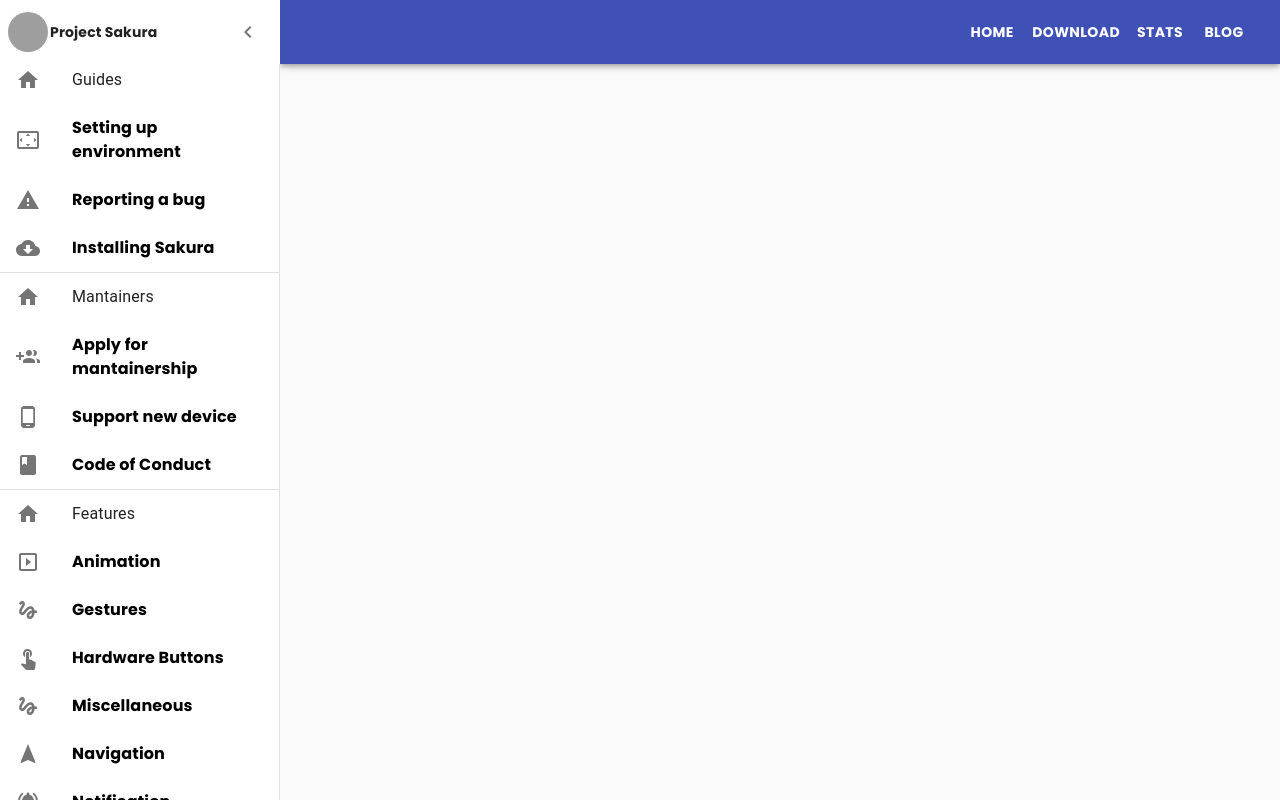
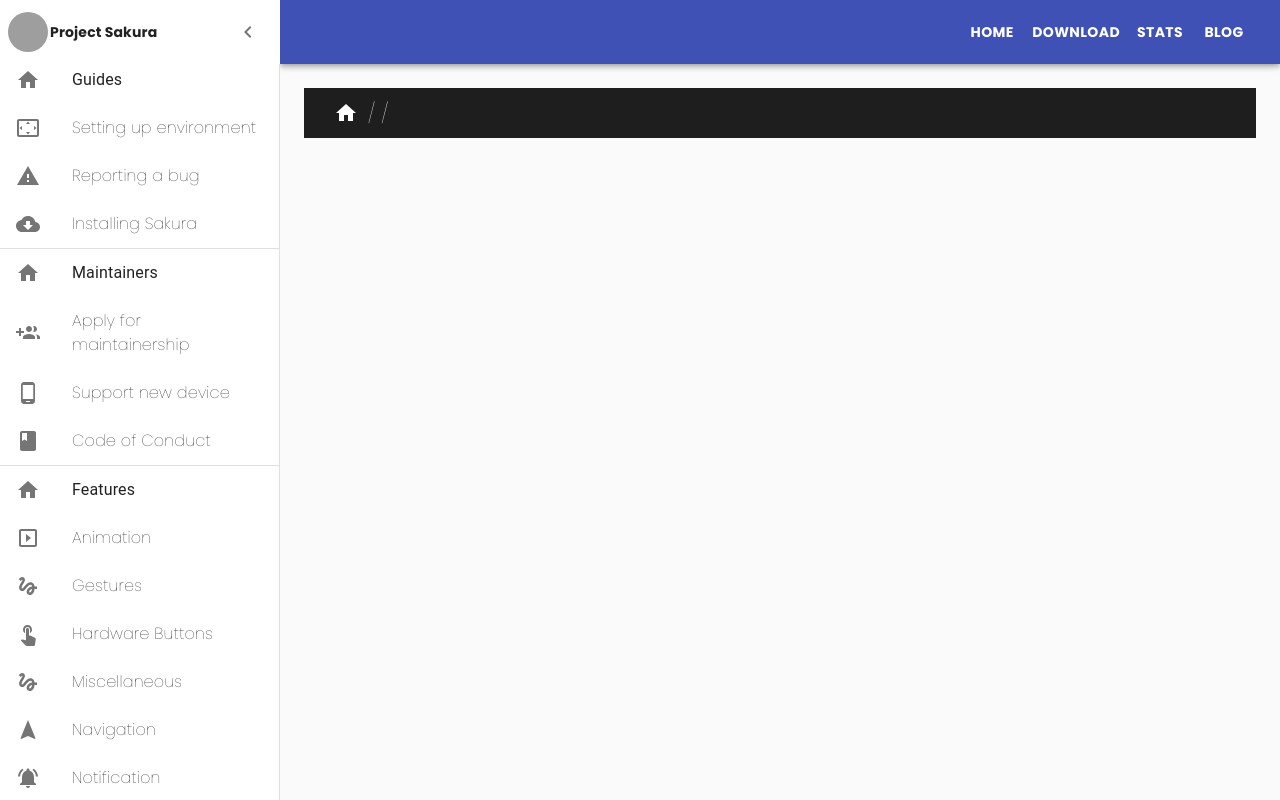
Before and after one commit to ProjectSakura/wiki, a React (Create React App) app: page / in a window 1280 px wide. Built offline with nearby package versions, Linux system fonts and the light colour scheme; grey boxes are pictures that could not be loaded.

Commit message:
bread crum(Not Router Friendly) and cards added🎉

```diff
--- a/src/App.js
+++ b/src/App.js
@@ -8,7 +8,7 @@
         <PersistentDrawerLeft />
         <Switch>
           <Route path="/guides/:guidePath"></Route>
-          <Route path="/mantainers/:mantainersPath"></Route>
+          <Route path="/maintainers/:maintainersPath"></Route>
           <Route path="/features/:featuresPath"></Route>
         </Switch>
       </div>
--- /dev/null
+++ b/src/components/BreadCrums/BreadCrum.css
@@ -0,0 +1,16 @@
+.breadcrum {
+  display: flex;
+  width: 100%;
+  height: 50px;
+  background-color: #1e1e1e;
+  align-items: center;
+  font-size: 20px;
+  color: white;
+}
+.breadcrum_content {
+  margin-left: 30px;
+  display: flex;
+  gap: 10px;
+  align-items: center;
+  background-color: #1e1e1e;
+}
--- /dev/null
+++ b/src/components/BreadCrums/BreadCrum.js
@@ -0,0 +1,21 @@
+import React from "react";
+import "./BreadCrum.css";
+import HomeIcon from "@material-ui/icons/Home";
+
+const BreadCrum = (props) => {
+  console.log(window.location.href);
+
+  const data = window.location.href.split("/");
+
+  console.log(data);
+  return (
+    <div className="breadcrum">
+      <div className="breadcrum_content">
+        <HomeIcon style={{ backgroundColor: "#1e1e1e" }} /> /{" "}
+        {data[3].toUpperCase()} / {data[4] && data[4].toUpperCase()}
+      </div>
+    </div>
+  );
+};
+
+export default BreadCrum;
--- /dev/null
+++ b/src/components/CardTab/CardTab.css
@@ -0,0 +1,63 @@
+.cardtab{
+    width:300px;
+    height: calc(100vh - 101px);
+    background-color:#121212;
+}
+.card_table_of_content{
+    display:flex;
+    flex-direction:column;
+    align-items:center;
+    margin:30px;
+    background-color:#1e1e1e;
+    width:250px;
+    border-radius:4px;
+    padding-bottom:10px;
+}
+
+.card_heading{
+    padding:10px 0px;
+    display:flex;
+    width:100%;
+    align-items: center;
+    justify-content:center;
+    color:#b3d4fc;
+    background-color:#1e1e1e
+}
+.card_heading1{
+    display:flex;
+    width:100%;
+    align-items: center;
+    color:white;
+    background-color:#1e1e1e;
+    justify-content:center;
+}
+.card_listitem{
+    padding:10px 0px;
+    display:flex;
+    width:100%;
+    align-items: center;
+    gap: 10px;
+    background-position: center;
+    transition: background 0.8s;
+    color:white;
+    background-color:#1e1e1e
+}
+
+.card_listitem:hover{
+    background: #1e1e1e radial-gradient(circle, transparent 1%, #111111 1%) center/15000%;
+
+}
+.card_listitem:active{
+    background-size: 100%;
+    transition: background 0s;
+}
+a{
+    text-decoration: none;
+    color:#b3d4fc;
+    background-color: #1e1e1e;
+}
+@media (max-width: 567px) {
+    .cardtab{
+        width:33%;
+    }
+}
--- a/src/components/PersistentDrawerLeft/PersistentDrawerLeft.js
+++ b/src/components/PersistentDrawerLeft/PersistentDrawerLeft.js
@@ -1,7 +1,10 @@
 import React, { useEffect } from "react";
 import clsx from "clsx";
+
 import data from "../data/sidenav";
 import { Link } from "react-router-dom";
+import BreadCrum from "../BreadCrums/BreadCrum";
+
 import { makeStyles, useTheme } from "@material-ui/core/styles";
 import Drawer from "@material-ui/core/Drawer";
 import CssBaseline from "@material-ui/core/CssBaseline";
@@ -49,6 +52,7 @@
     width: drawerWidth,
     flexShrink: 0,
   },
+
   drawerPaper: {
     width: drawerWidth,
     // overflow: "hidden",
@@ -79,6 +83,7 @@
   title: {
     flexGrow: 1,
   },
+  toolbar: theme.mixins.toolbar,
 }));
 
 export default function PersistentDrawerLeft() {
@@ -222,7 +227,6 @@
                           <div
                             style={{
                               textDecoration: "none",
-                              fontWeight: "bold",
                             }}
                           >
                             {insideelem.name}
@@ -243,6 +247,7 @@
         })}
       >
         <div className={classes.drawerHeader} />
+        <BreadCrum />
       </main>
     </div>
   );
--- a/src/components/data/sidenav.js
+++ b/src/components/data/sidenav.js
@@ -36,24 +36,24 @@
     ],
   },
   {
-    topname: "Mantainers",
+    topname: "Maintainers",
     topicon: <HomeIcon />,
 
     content: [
       {
-        name: "Apply for mantainership",
+        name: "Apply for maintainership",
         icon: <GroupAddIcon />,
-        url: "/mantainers/apply",
+        url: "/maintainers/apply",
       },
       {
         name: "Support new device",
         icon: <PhoneAndroidIcon />,
-        url: "/mantainers/support-us",
+        url: "/maintainers/support-us",
       },
       {
         name: "Code of Conduct",
         icon: <BookIcon />,
-        url: "/mantainers/code-of-conduct",
+        url: "/maintainers/code-of-conduct",
       },
     ],
   },
--- a/src/index.css
+++ b/src/index.css
@@ -7,4 +7,5 @@
 a {
   text-decoration: none;
   color: black;
+
 }
```
Also changed, not shown: src/components/CardTab/CardTab.js (added, +31 -0 lines).
